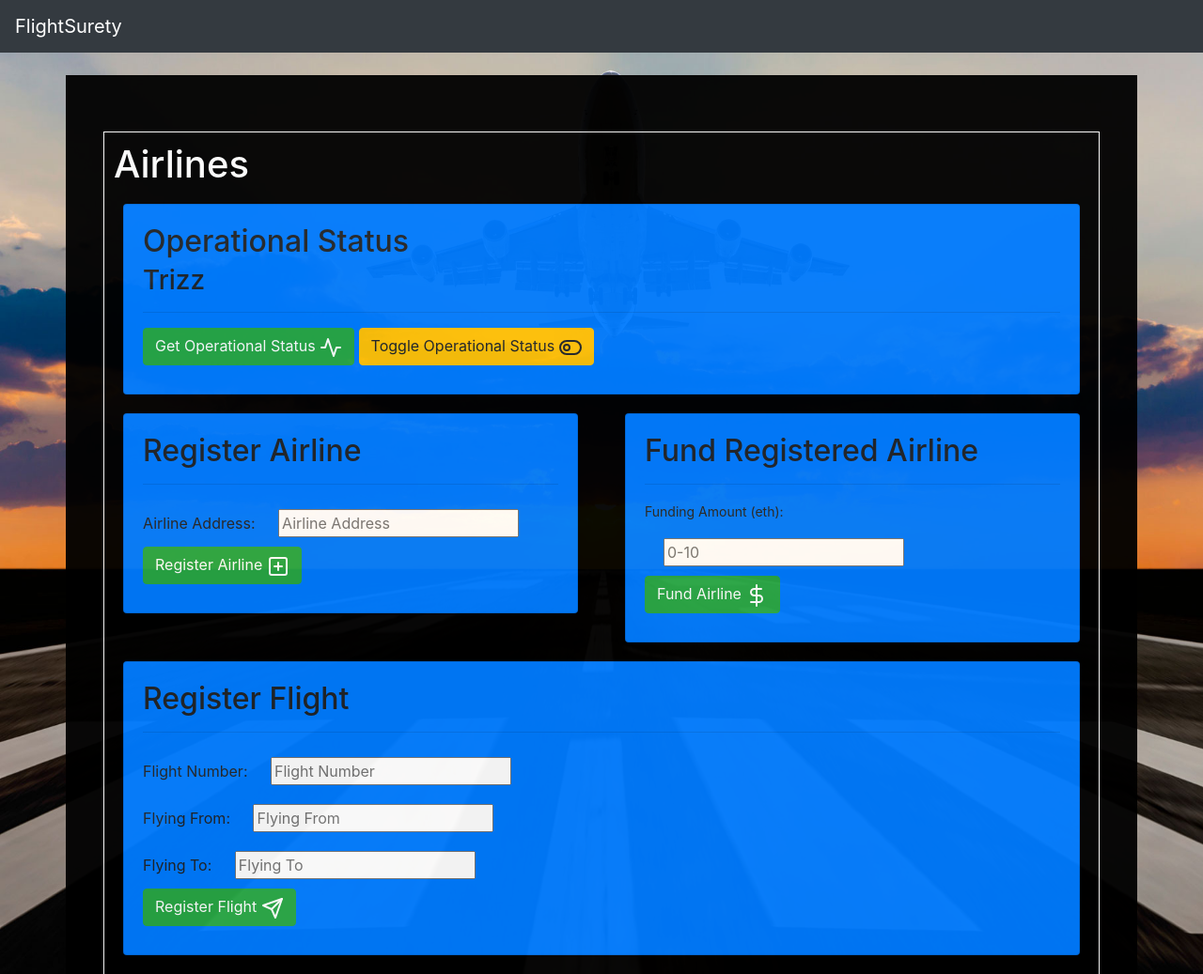
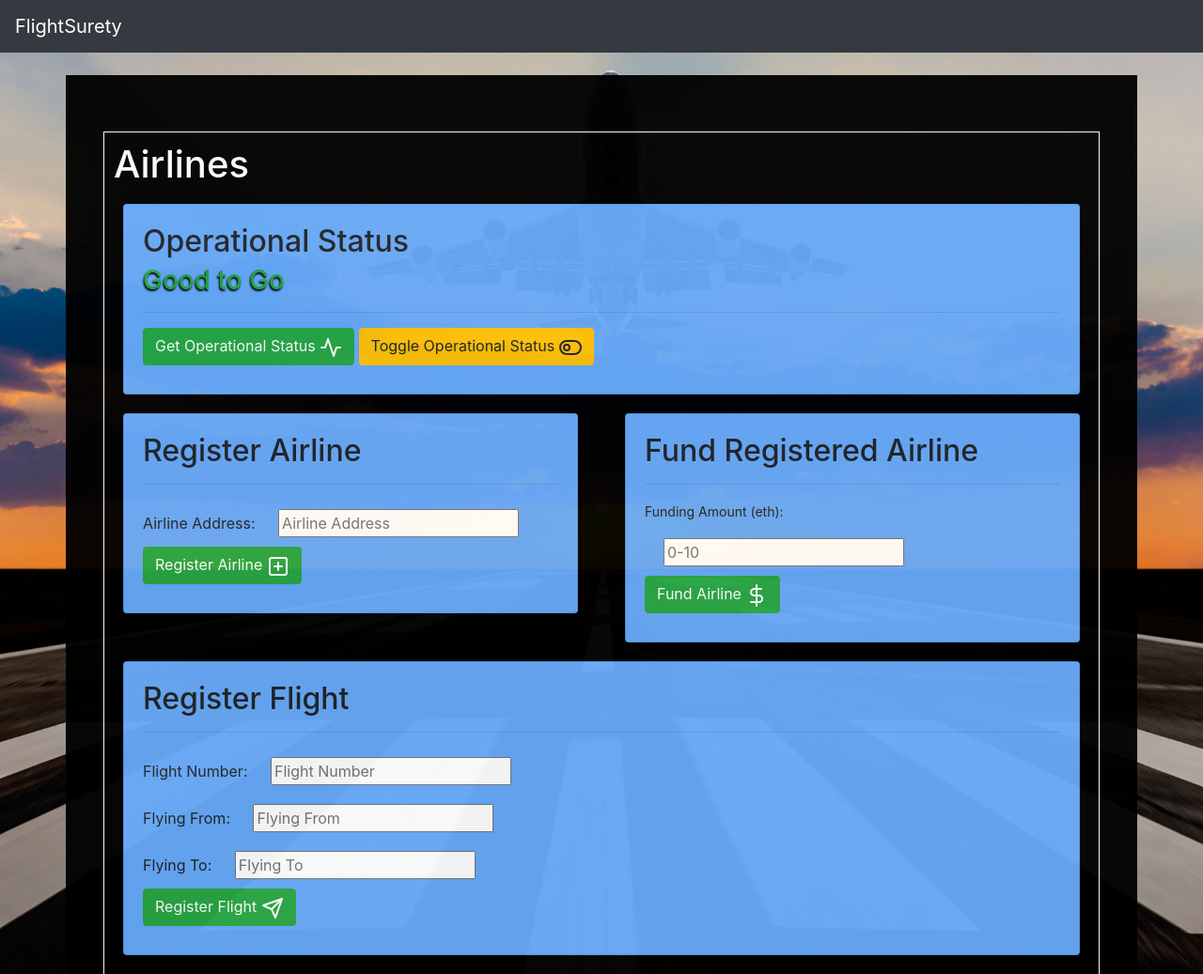
Before and after one commit to caleblent/FlightSurety, a website: page src/dapp/index.html in a window 1280 px wide. Shown: the top 1037 px of the page at 94% size. Drawn offline with nearby package versions, Linux system fonts and the light colour scheme.

Commit message:
changed colors and appearance in front end

```diff
--- a/src/dapp/flightsurety.css
+++ b/src/dapp/flightsurety.css
@@ -2,6 +2,14 @@ body {
     background-image: url('flight.jpg'); /* Source: iStockPhoto */
     background-repeat: no-repeat;
     background-size: contain;
+}
+
+.bg-primary {
+    background-color: #68aaf9!important;
+}
+
+.text-success {
+    text-shadow: #000 -1px 2px 2px;
 }
 
 .container {
--- a/src/dapp/index.html
+++ b/src/dapp/index.html
@@ -42,7 +42,7 @@
                     <div class="card bg-primary">
                         <div class="card-body">
                             <h2 class="card-title">Operational Status</h2>
-                            <h3 class="card-subtitle mb-2" id="operational-status">trizz</h3>
+                            <h3 class="card-subtitle mb-2 text-success" id="operational-status">Good to Go</h3>
                             <hr />
                             <button class="btn btn-success" id="get-operational">Get Operational Status <i data-feather="activity"></i></button>
                             <button class="btn btn-warning" id="toggle-operational">Toggle Operational Status <i data-feather="toggle-left"></i></button>
```
